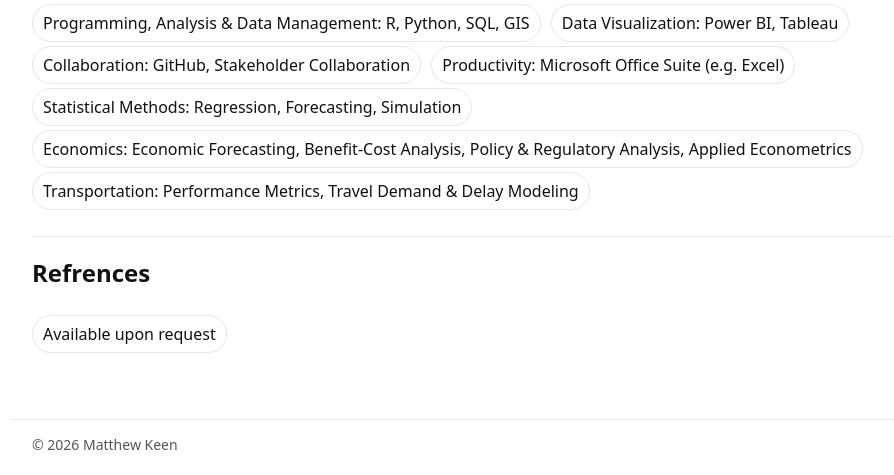
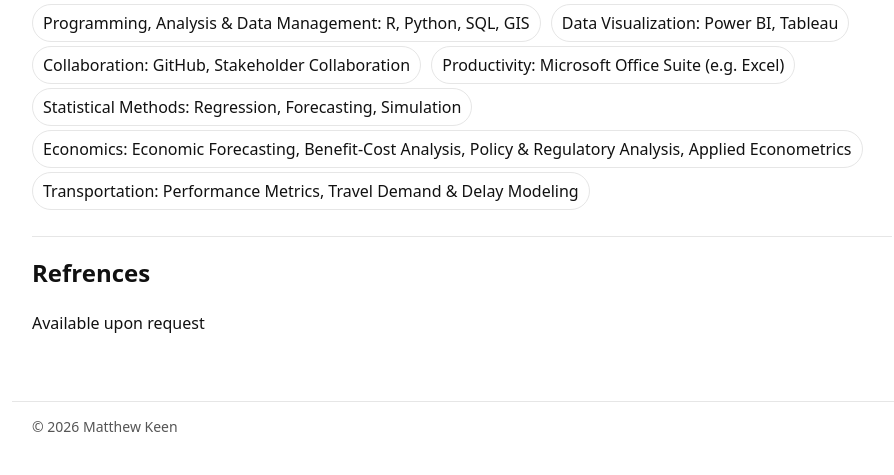
Before and after one commit to mlkeen/mattkeen, a Flask app: page /resume in a window 1280 px wide. Shown: the part 1271-1746 px from the top of the page, without its empty margins (178-1072 px from the left). After the commit the page ends 1703 px from the top, so only its background shows below. Run offline with Flask 3, Linux system fonts and the light colour scheme.

Commit message:
Update to resume section

```diff
--- a/templates/resume.html
+++ b/templates/resume.html
@@ -116,7 +116,7 @@ related technologies.
 
 
   <h2>Refrences</h2>
-  <p class="tags">
+  <p>
     <span>Available upon request</span>
   </p>
 
```
